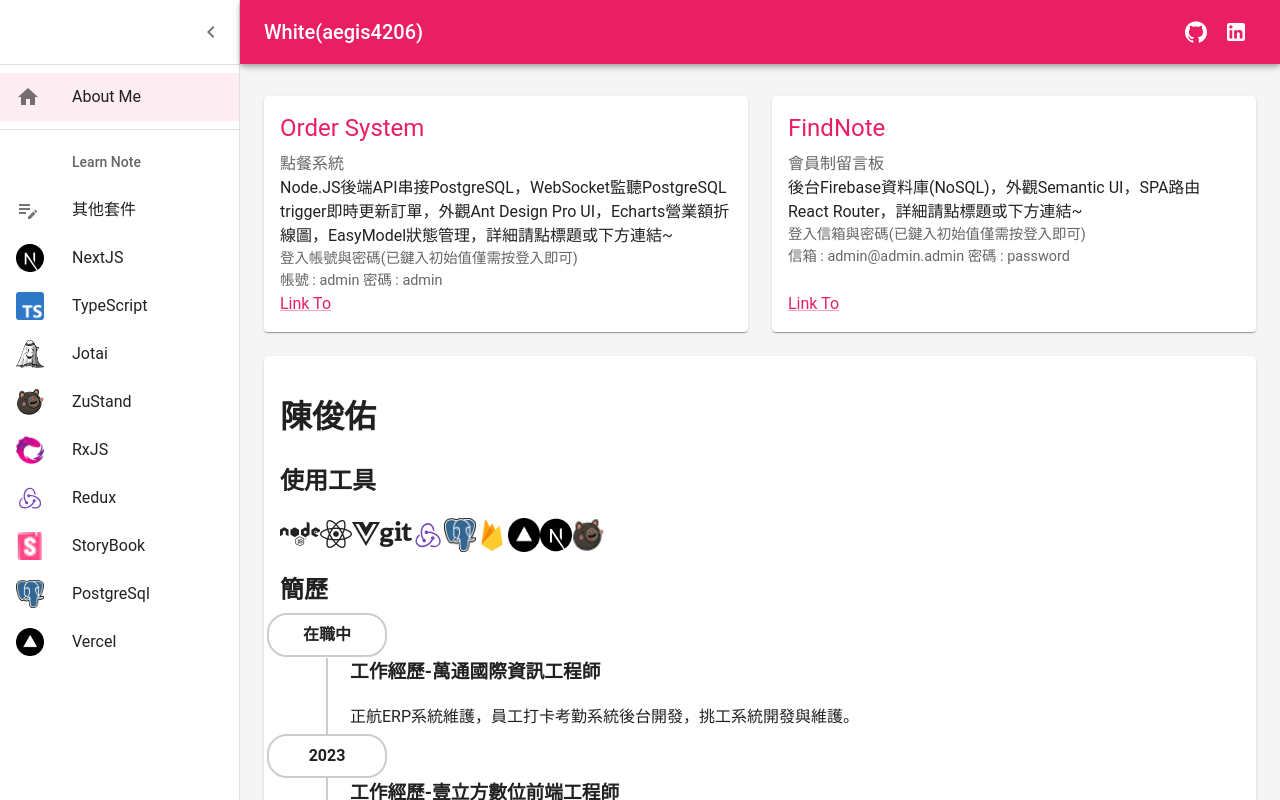
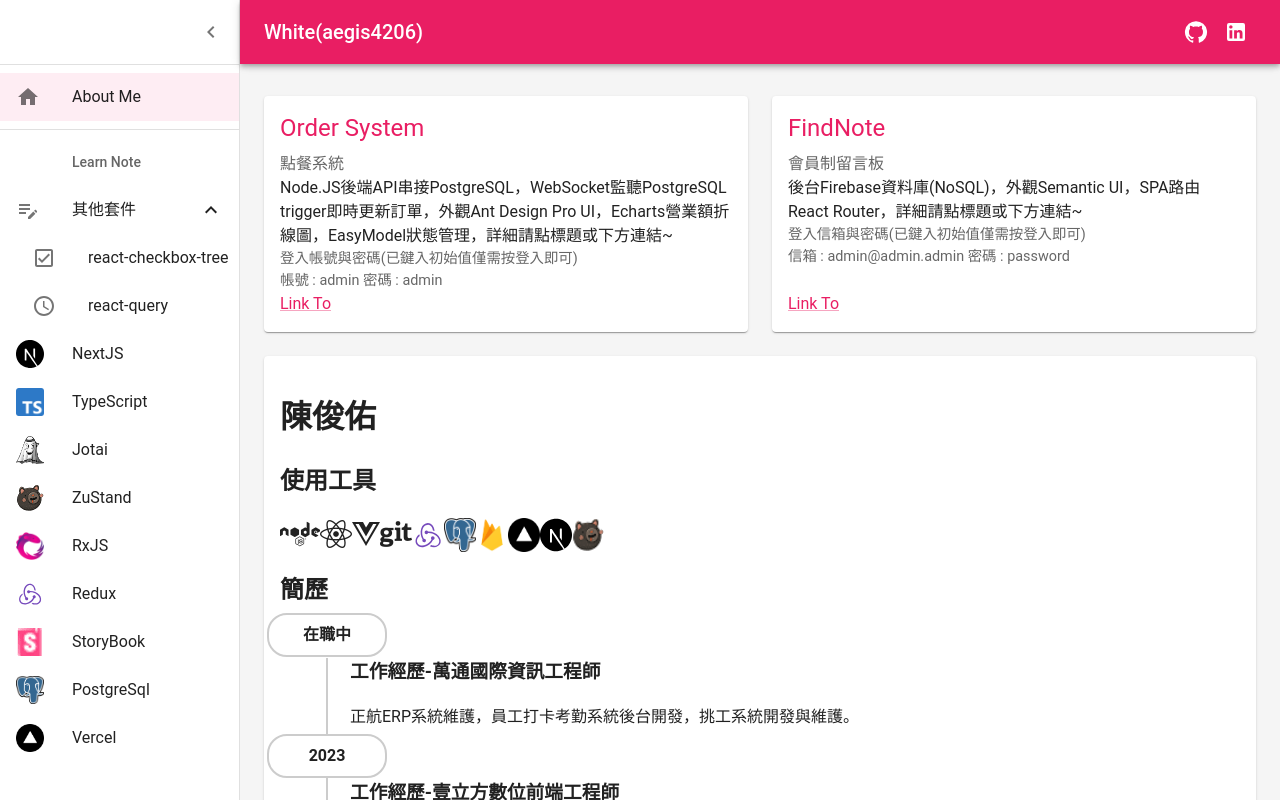
Before and after one commit to aegis4206/my-blog, a Next.js app: page / in a window 1280 px wide. Built offline with nearby package versions, Linux system fonts and the light colour scheme.

Commit message:
feat(listItems): 新增多層sidebar

```diff
--- a/app/@component/listItems.tsx
+++ b/app/@component/listItems.tsx
@@ -6,6 +6,11 @@
 import ListSubheader from '@mui/material/ListSubheader';
 import HomeIcon from '@mui/icons-material/Home';
 import EditNoteIcon from '@mui/icons-material/EditNote';
+import ExpandLess from '@mui/icons-material/ExpandLess';
+import ExpandMore from '@mui/icons-material/ExpandMore';
+import CheckBoxOutlinedIcon from '@mui/icons-material/CheckBoxOutlined';
+import QueryBuilderIcon from '@mui/icons-material/QueryBuilder';
+import Collapse from '@mui/material/Collapse';
 import { useRouter, usePathname } from 'next/navigation';
 import Link from 'next/link';
 import Image from 'next/image';
@@ -25,28 +30,74 @@
 interface ListObj {
   title: string,
   path: string,
-  icon: React.ReactNode
+  icon?: React.ReactNode,
+  children?: ListObj[]
 }
 
-const List = ({ listArr }: any) => {
-  const router = useRouter();
+const List = ({ listArr, nested }: { listArr: ListObj[], nested?: boolean }) => {
   const pathname = usePathname();
 
-  return listArr.map((item: ListObj) => (<Link href={item.path} key={item.title} style={{ textDecorationLine: 'none', color: 'inherit' }}>
-    <ListItemButton selected={pathname == item.path}>
+  const [open, setOpen] = React.useState(true);
+
+  const handleClick = () => {
+    setOpen(!open);
+  };
+
+  return listArr.map((item) => {
+    const listItem = (<>
       <ListItemIcon>
-        {item.path === '/' ? <HomeIcon /> : item?.icon}
+        {item.icon}
       </ListItemIcon>
       <ListItemText primary={item.title} />
-    </ListItemButton>
-  </Link>))
+    </>
+    )
+    return item.children && item.children.length > 0 ?
+      (<>
+        <ListItemButton key={item.title} onClick={handleClick} selected={item.children.some(children => pathname == children.path)}>
+          {listItem}
+          {open ? <ExpandLess /> : <ExpandMore />}
+        </ListItemButton>
+        <Collapse in={open} timeout="auto" unmountOnExit>
+          <List listArr={item.children} nested />
+        </Collapse>
+      </>)
+      : (<Link href={item.path} key={item.title} style={{ textDecorationLine: 'none', color: 'inherit' }}>
+        <ListItemButton sx={{ pl: nested ? 4 : null }} selected={pathname == item.path}>
+          {listItem}
+        </ListItemButton>
+      </Link>)
+  }
+    // item.children ?
+    //   (<>
+    //     <ListItemButton key={item.title} onClick={handleClick} selected={item.children.some(children => pathname == children.path)}>
+    //       <ListItemIcon>
+    //         {item?.icon}
+    //       </ListItemIcon>
+    //       <ListItemText primary={item.title} />
+    //       {open ? <ExpandLess /> : <ExpandMore />}
+    //     </ListItemButton>
+    //     <Collapse in={open} timeout="auto" unmountOnExit>
+    //       <List listArr={item.children} nested />
+    //     </Collapse>
+    //   </>)
+    //   : (<Link href={item.path} key={item.title} style={{ textDecorationLine: 'none', color: 'inherit' }}>
+    //     <ListItemButton sx={{ pl: nested ? 4 : null }} selected={pathname == item.path}>
+    //       <ListItemIcon>
+    //         {item.path === '/' ? <HomeIcon /> : item?.icon}
+    //       </ListItemIcon>
+    //       <ListItemText primary={item.title} />
+    //     </ListItemButton>
+    //   </Link>)
+  )
+
 }
 
 export const MainListItems = () => {
   const list = [
     {
       title: 'About Me',
-      path: '/'
+      path: '/',
+      icon: <HomeIcon />
     }
   ]
   return (
@@ -64,7 +115,19 @@
     {
       title: '其他套件',
       path: '/Other',
-      icon: <EditNoteIcon></EditNoteIcon>
+      icon: <EditNoteIcon></EditNoteIcon>,
+      children: [
+        {
+          title: 'react-checkbox-tree',
+          path: '/react-checkbox-tree',
+          icon: <CheckBoxOutlinedIcon></CheckBoxOutlinedIcon>,
+        },
+        {
+          title: 'react-query',
+          path: '/react-query',
+          icon: <QueryBuilderIcon></QueryBuilderIcon>,
+        }
+      ]
     },
     {
       title: 'NextJS',
@@ -112,6 +175,8 @@
       icon: iconsFormat(vercel)
     },
   ]
+
+
   return (
     <React.Fragment>
       <ListSubheader component="div" inset>
```
